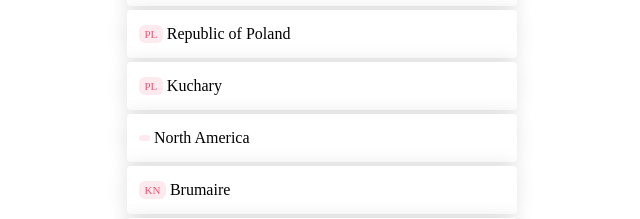
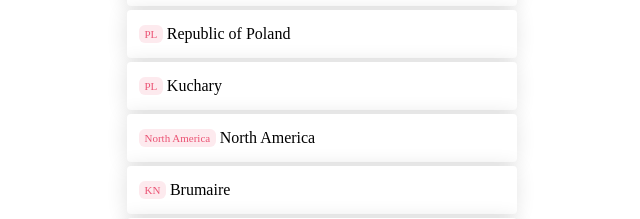
Before and after one commit to cok2exe/todays-weather, a React (Create React App) app: page / in a window 1280 px wide. Shown: the part 2462-2681 px from the top of the page, without its empty margins (318-958 px from the left). Built offline with nearby package versions, Linux system fonts and the light colour scheme.

Commit message:
fix: country empty value

```diff
--- a/src/pages/list/index.tsx
+++ b/src/pages/list/index.tsx
@@ -59,7 +59,7 @@ const List: React.FC = () => {
           {displayedCities.map(city => (
               <li key={city.id}>
                 <Link to={`/detail/${city.id}`}>
-                  <Badge title={city.country}/>
+                  <Badge title={city.country || city.name}/>
                   {city.name}
                 </Link>
               </li>
```
